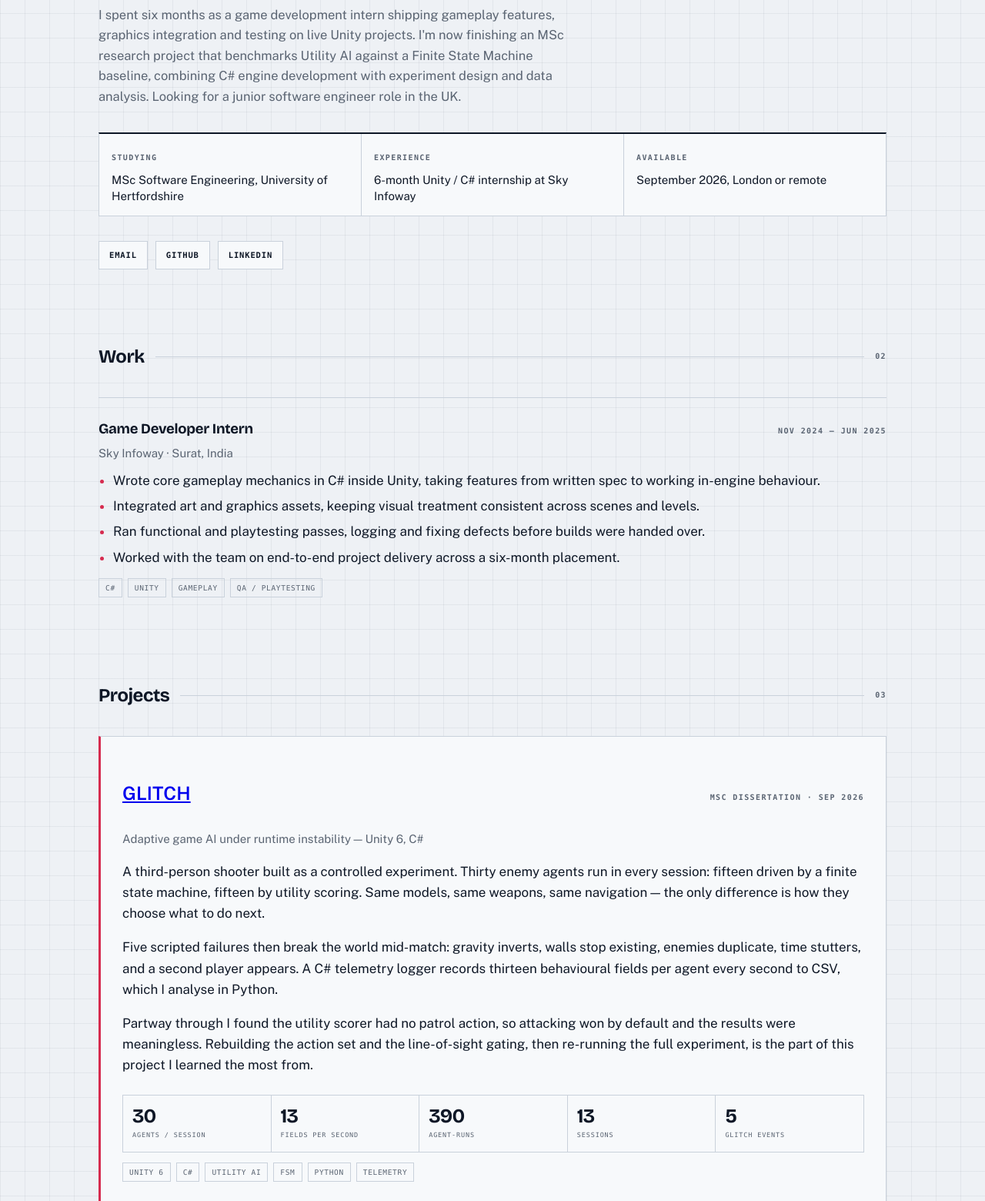
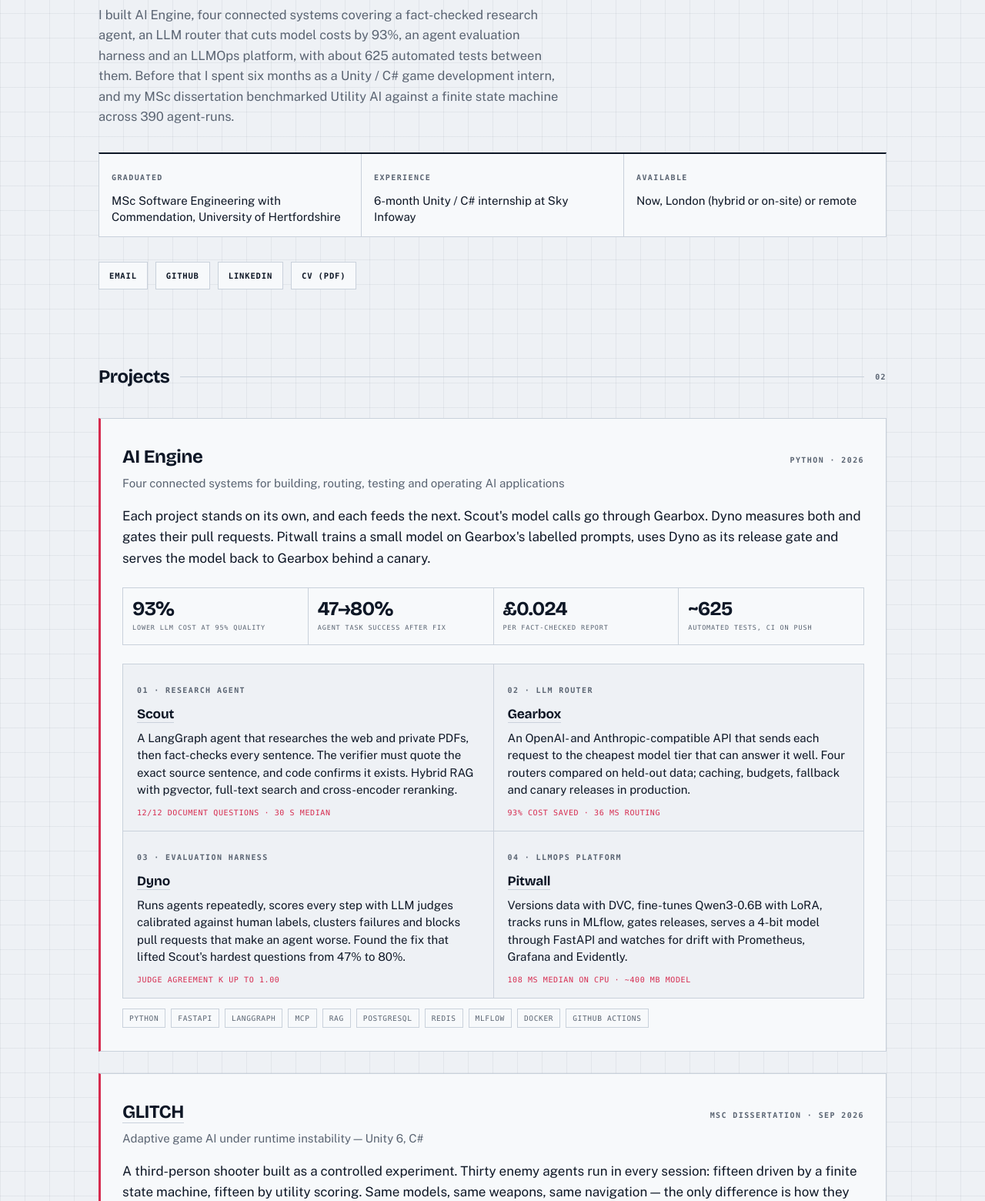
Before and after one commit to Utsav0706/Utsav0706.github.io, a plain HTML site: page index.html in a window 1280 px wide. Shown: the part 463-2023 px from the top of the page at 77% size. Drawn offline with nearby package versions, Linux system fonts and the light colour scheme; a web font is replaced by a local one.

Commit message:
Update portfolio: add AI Engine projects, MSc Commendation and refreshed skills

```diff
--- a/index.html
+++ b/index.html
@@ -4,7 +4,7 @@
 <meta charset="utf-8">
 <meta name="viewport" content="width=device-width, initial-scale=1">
 <title>Utsav Jivani — Software Engineer</title>
-<meta name="description" content="Software engineer in London. Unity 6 and C# game systems, game AI research, full-stack development in Java, Python and PHP.">
+<meta name="description" content="Software engineer in London. AI/LLM systems in Python (agents, RAG, LLM routing, evaluation, LLMOps), Unity 6 and C# game AI, MSc Software Engineering with Commendation.">
 <link rel="preconnect" href="https://fonts.googleapis.com">
 <link rel="preconnect" href="https://fonts.gstatic.com" crossorigin>
 <link href="https://fonts.googleapis.com/css2?family=Bricolage+Grotesque:opsz,wght@12..96,500;12..96,700;12..96,800&family=Public+Sans:ital,wght@0,400;0,500;0,600;1,400&family=Martian+Mono:wght@400;600&display=swap" rel="stylesheet">
@@ -117,9 +117,9 @@ section{padding:82px 0 0}
 .entry{padding:26px 0;border-top:1px solid var(--line)}
 .entry:first-of-type{border-top:1.5px solid var(--ink)}
 .entry-head{display:flex;justify-content:space-between;gap:18px;align-items:baseline;flex-wrap:wrap;margin-bottom:4px}
-.entry h3{font-family:var(--display);font-weight:700;font-size:1.16rem;letter-spacing:-.015em;margin:0}
-.entry h3 a{color:inherit;text-decoration:none;border-bottom:1.5px solid var(--line);transition:border-color .18s}
-.entry h3 a:hover,.entry h3 a:focus-visible{border-color:var(--signal)}
+.entry h3,.feature h3{font-family:var(--display);font-weight:700;font-size:1.16rem;letter-spacing:-.015em;margin:0}
+.entry h3 a,.feature h3 a{color:inherit;text-decoration:none;border-bottom:1.5px solid var(--line);transition:border-color .18s}
+.entry h3 a:hover,.entry h3 a:focus-visible,.feature h3 a:hover,.feature h3 a:focus-visible{border-color:var(--signal)}
 .role{color:var(--muted);font-size:15px;margin:0 0 10px}
 .entry ul{margin:10px 0 0;padding-left:19px}
 .entry li{margin-bottom:6px}
@@ -135,6 +135,18 @@ section{padding:82px 0 0}
 .specs b{display:block;font-family:var(--display);font-weight:700;font-size:1.6rem;line-height:1;letter-spacing:-.03em}
 .specs small{display:block;margin-top:6px;font-family:var(--mono);font-size:8.5px;letter-spacing:.1em;text-transform:uppercase;color:var(--muted)}
 @media(max-width:720px){.specs{grid-template-columns:repeat(2,1fr)}.specs div:last-child{grid-column:1/-1}}
+
+.specs.four{grid-template-columns:repeat(4,1fr)}
+@media(max-width:720px){.specs.four{grid-template-columns:repeat(2,1fr)}.specs.four div:last-child{grid-column:auto}}
+.systems{display:grid;grid-template-columns:repeat(2,1fr);gap:1px;background:var(--line);border:1px solid var(--line);margin:24px 0 4px}
+.systems div{background:var(--surface);padding:18px 18px 16px}
+.systems h4{font-family:var(--display);font-weight:700;font-size:1.08rem;letter-spacing:-.01em;margin:6px 0 6px}
+.systems h4 a{color:inherit;text-decoration:none;border-bottom:1.5px solid var(--line)}
+.systems h4 a:hover,.systems h4 a:focus-visible{border-color:var(--signal)}
+.systems p{margin:0;font-size:15px;line-height:1.5}
+.systems p.stat{margin-top:10px;font-family:var(--mono);font-size:10px;letter-spacing:.06em;text-transform:uppercase;color:var(--signal)}
+@media(max-width:720px){.systems{grid-template-columns:1fr}}
+.feature + .feature{margin-top:28px}
 
 /* ---------- skills ---------- */
 .skills{border-top:1.5px solid var(--ink)}
@@ -159,8 +171,8 @@ a:focus-visible,button:focus-visible{outline:2px solid var(--signal);outline-off
   <div class="wrap">
     <a class="mark" href="#top">UTSAV JIVANI<span>.</span></a>
     <div class="navlinks">
+      <a href="#projects">Projects</a>
       <a href="#work">Work</a>
-      <a href="#projects">Projects</a>
       <a href="#skills">Skills</a>
       <a href="#education">Education</a>
       <a href="#contact">Contact</a>
@@ -170,47 +182,70 @@ a:focus-visible,button:focus-visible{outline:2px solid var(--signal);outline-off
 
 <header id="top">
   <div class="wrap">
-    <div class="eyebrow"><span class="dot"></span><span class="label">London, UK &nbsp;·&nbsp; Open to junior software engineer roles</span></div>
+    <div class="eyebrow"><span class="dot"></span><span class="label">London, UK &nbsp;·&nbsp; Open to software &amp; AI engineer roles</span></div>
     <h1>Utsav<br>Jivani</h1>
-    <p class="lede">Software engineer building game systems in <b>Unity&nbsp;6</b> and <b>C#</b>, and full-stack applications in Java, Python and PHP.</p>
-    <p class="summary">I spent six months as a game development intern shipping gameplay features, graphics integration and testing on live Unity projects. I'm now finishing an MSc research project that benchmarks Utility AI against a Finite State Machine baseline, combining C# engine development with experiment design and data analysis. Looking for a junior software engineer role in the UK.</p>
+    <p class="lede">Software engineer building <b>AI systems in Python</b> that are tested, measured and honest about their results, with a background in <b>Unity&nbsp;6</b> and <b>C#</b>.</p>
+    <p class="summary">I built AI Engine, four connected systems covering a fact-checked research agent, an LLM router that cuts model costs by 93%, an agent evaluation harness and an LLMOps platform, with about 625 automated tests between them. Before that I spent six months as a Unity / C# game development intern, and my MSc dissertation benchmarked Utility AI against a finite state machine across 390 agent-runs.</p>
     <div class="glance">
-      <div><span class="label">Studying</span><p>MSc Software Engineering, University of Hertfordshire</p></div>
+      <div><span class="label">Graduated</span><p>MSc Software Engineering with Commendation, University of Hertfordshire</p></div>
       <div><span class="label">Experience</span><p>6-month Unity / C# internship at Sky Infoway</p></div>
-      <div><span class="label">Available</span><p>September 2026, London or remote</p></div>
+      <div><span class="label">Available</span><p>Now, London (hybrid or on-site) or remote</p></div>
     </div>
     <div class="meta">
       <a href="mailto:utsavjivani.07@gmail.com">Email</a>
       <a href="https://github.com/Utsav0706" target="_blank" rel="noopener">GitHub</a>
       <a href="https://www.linkedin.com/in/utsavjivani07" target="_blank" rel="noopener">LinkedIn</a>
+      <a href="Utsav_Jivani_CV.pdf" target="_blank" rel="noopener">CV (PDF)</a>
     </div>
   </div>
 </header>
 
-<section id="work">
-  <div class="wrap">
-    <div class="shead"><h2>Work</h2><div class="rule"></div><span class="label">02</span></div>
-
-    <div class="entry">
-      <div class="entry-head">
-        <h3>Game Developer Intern</h3>
-        <span class="label">Nov 2024 — Jun 2025</span>
-      </div>
-      <p class="role">Sky Infoway · Surat, India</p>
-      <ul>
-        <li>Wrote core gameplay mechanics in C# inside Unity, taking features from written spec to working in-engine behaviour.</li>
-        <li>Integrated art and graphics assets, keeping visual treatment consistent across scenes and levels.</li>
-        <li>Ran functional and playtesting passes, logging and fixing defects before builds were handed over.</li>
-        <li>Worked with the team on end-to-end project delivery across a six-month placement.</li>
-      </ul>
-      <div class="tags"><b>C#</b><b>Unity</b><b>Gameplay</b><b>QA / Playtesting</b></div>
-    </div>
-  </div>
-</section>
 
 <section id="projects">
   <div class="wrap">
-    <div class="shead"><h2>Projects</h2><div class="rule"></div><span class="label">03</span></div>
+    <div class="shead"><h2>Projects</h2><div class="rule"></div><span class="label">02</span></div>
+
+    <div class="feature">
+      <div class="entry-head">
+        <h3>AI Engine</h3>
+        <span class="label">Python · 2026</span>
+      </div>
+      <p class="role">Four connected systems for building, routing, testing and operating AI applications</p>
+      <p>Each project stands on its own, and each feeds the next. Scout's model calls go through Gearbox. Dyno measures both and gates their pull requests. Pitwall trains a small model on Gearbox's labelled prompts, uses Dyno as its release gate and serves the model back to Gearbox behind a canary.</p>
+      <div class="specs four">
+        <div><b>93%</b><small>Lower LLM cost at 95% quality</small></div>
+        <div><b>47&rarr;80%</b><small>Agent task success after fix</small></div>
+        <div><b>£0.024</b><small>Per fact-checked report</small></div>
+        <div><b>~625</b><small>Automated tests, CI on push</small></div>
+      </div>
+      <div class="systems">
+        <div>
+          <span class="label">01 · Research agent</span>
+          <h4><a href="https://github.com/Utsav0706/scout" target="_blank" rel="noopener">Scout</a></h4>
+          <p>A LangGraph agent that researches the web and private PDFs, then fact-checks every sentence. The verifier must quote the exact source sentence, and code confirms it exists. Hybrid RAG with pgvector, full-text search and cross-encoder reranking.</p>
+          <p class="stat">12/12 document questions · 30 s median</p>
+        </div>
+        <div>
+          <span class="label">02 · LLM router</span>
+          <h4><a href="https://github.com/Utsav0706/gearbox" target="_blank" rel="noopener">Gearbox</a></h4>
+          <p>An OpenAI- and Anthropic-compatible API that sends each request to the cheapest model tier that can answer it well. Four routers compared on held-out data; caching, budgets, fallback and canary releases in production.</p>
+          <p class="stat">93% cost saved · 36 ms routing</p>
+        </div>
+        <div>
+          <span class="label">03 · Evaluation harness</span>
+          <h4><a href="https://github.com/Utsav0706/dyno" target="_blank" rel="noopener">Dyno</a></h4>
+          <p>Runs agents repeatedly, scores every step with LLM judges calibrated against human labels, clusters failures and blocks pull requests that make an agent worse. Found the fix that lifted Scout's hardest questions from 47% to 80%.</p>
+          <p class="stat">Judge agreement κ up to 1.00</p>
+        </div>
+        <div>
+          <span class="label">04 · LLMOps platform</span>
+          <h4><a href="https://github.com/Utsav0706/pitwall" target="_blank" rel="noopener">Pitwall</a></h4>
+          <p>Versions data with DVC, fine-tunes Qwen3-0.6B with LoRA, tracks runs in MLflow, gates releases, serves a 4-bit model through FastAPI and watches for drift with Prometheus, Grafana and Evidently.</p>
+          <p class="stat">108 ms median on CPU · ~400 MB model</p>
+        </div>
+      </div>
+      <div class="tags"><b>Python</b><b>FastAPI</b><b>LangGraph</b><b>MCP</b><b>RAG</b><b>PostgreSQL</b><b>Redis</b><b>MLflow</b><b>Docker</b><b>GitHub Actions</b></div>
+    </div>
 
     <div class="feature">
       <div class="entry-head">
@@ -245,7 +280,7 @@ a:focus-visible,button:focus-visible{outline:2px solid var(--signal);outline-off
         <span><i style="background:#7E8CA0"></i>FSM baseline</span>
         <span><i style="background:transparent;border-top:1.5px dashed #C9D1DB"></i>Glitch event</span>
       </div>
-      <figcaption class="caption">From my MSc dissertation. Thirty enemy agents share identical bodies and differ only in how they decide. Each dashed line is a scripted failure of the game world. The utility-driven agents keep finding new actions; the state machine keeps doing what it always did.</figcaption>
+      <figcaption class="caption">An illustrative sketch of the finding from my MSc dissertation (not plotted point by point from the CSVs). Thirty enemy agents share identical bodies and differ only in how they decide. Each dashed line is a scripted failure of the game world. The utility-driven agents keep finding new actions; the state machine keeps doing what it always did.</figcaption>
     </figure>
 
     </div>
@@ -297,15 +332,38 @@ a:focus-visible,button:focus-visible{outline:2px solid var(--signal);outline-off
   </div>
 </section>
 
+<section id="work">
+  <div class="wrap">
+    <div class="shead"><h2>Work</h2><div class="rule"></div><span class="label">03</span></div>
+
+    <div class="entry">
+      <div class="entry-head">
+        <h3>Game Developer Intern</h3>
+        <span class="label">Nov 2024 — Jun 2025</span>
+      </div>
+      <p class="role">Sky Infoway · Surat, India</p>
+      <ul>
+        <li>Wrote core gameplay mechanics in C# inside Unity, taking features from written spec to working in-engine behaviour.</li>
+        <li>Integrated art and graphics assets, keeping visual treatment consistent across scenes and levels.</li>
+        <li>Ran functional and playtesting passes, logging and fixing defects before builds were handed over.</li>
+        <li>Worked with the team on end-to-end project delivery across a six-month placement.</li>
+      </ul>
+      <div class="tags"><b>C#</b><b>Unity</b><b>Gameplay</b><b>QA / Playtesting</b></div>
+    </div>
+  </div>
+</section>
+
 <section id="skills">
   <div class="wrap">
     <div class="shead"><h2>Skills</h2><div class="rule"></div><span class="label">04</span></div>
     <div class="skills">
-      <div class="srow"><span class="label">Languages</span><p>C#, Python, Java, PHP, C++, SQL, HTML, CSS</p></div>
-      <div class="srow"><span class="label">Engines &amp; frameworks</span><p>Unity 6, ASP.NET, .NET, Android SDK</p></div>
-      <div class="srow"><span class="label">Databases</span><p>MySQL, Oracle, SQL Server, phpMyAdmin, XAMPP</p></div>
-      <div class="srow"><span class="label">Tools</span><p>Visual Studio, PyCharm, NetBeans, Android Studio, Git, GitHub, Unity Editor</p></div>
-      <div class="srow"><span class="label">Concepts</span><p>Object-oriented programming, data structures and algorithms, game AI (utility scoring, finite state machines), UML design, relational database design, unit testing, version control</p></div>
+      <div class="srow"><span class="label">Languages</span><p>Python, C#, Java, SQL, C++, PHP, HTML, CSS</p></div>
+      <div class="srow"><span class="label">AI &amp; LLM</span><p>LLM agents, LangGraph, Model Context Protocol (MCP), RAG, LiteLLM, Anthropic API, prompt engineering, LLM-as-judge evaluation, fine-tuning (LoRA, PEFT), Hugging Face Transformers, Ollama</p></div>
+      <div class="srow"><span class="label">Machine learning</span><p>scikit-learn, sentence-transformers, embeddings, vector search (pgvector), cross-encoder reranking, clustering, GGUF quantisation</p></div>
+      <div class="srow"><span class="label">Backend &amp; data</span><p>FastAPI, REST APIs, ASP.NET, .NET, PostgreSQL, MySQL, SQL Server, SQLite, Redis, SQLAlchemy, Alembic, Pydantic</p></div>
+      <div class="srow"><span class="label">MLOps &amp; DevOps</span><p>Docker, GitHub Actions, CI/CD, MLflow, DVC, Evidently, Prometheus, Grafana, OpenTelemetry, Langfuse, Git, Linux</p></div>
+      <div class="srow"><span class="label">Games</span><p>Unity 6, C#, game AI (utility scoring, finite state machines), gameplay systems, playtesting</p></div>
+      <div class="srow"><span class="label">Concepts</span><p>Object-oriented programming, data structures and algorithms, unit and integration testing, UML design, relational database design, Agile</p></div>
       <div class="srow"><span class="label">Training</span><p>100 Days of Code: Complete Python Pro Bootcamp (Udemy) · Web 3.0 &amp; Blockchain workshop, co-organised · Django workshop, co-organised</p></div>
       <div class="srow"><span class="label">Volunteering</span><p>National Service Scheme (NSS) — multiple certifications for community programmes, team participation and social work</p></div>
       <div class="srow"><span class="label">Languages spoken</span><p>English, Hindi, Gujarati</p></div>
@@ -319,12 +377,12 @@ a:focus-visible,button:focus-visible{outline:2px solid var(--signal);outline-off
 
     <div class="entry">
       <div class="entry-head">
-        <h3>MSc Software Engineering</h3>
+        <h3>MSc Software Engineering, with Commendation</h3>
         <span class="label">Sep 2025 — Sep 2026</span>
       </div>
       <p class="role">University of Hertfordshire · Hatfield, UK</p>
       <ul>
-        <li>Dissertation: GLITCH — comparing utility-driven and state-machine agents under runtime instability in Unity 6.</li>
+        <li>Dissertation: GLITCH, comparing utility-driven and state-machine agents under runtime instability in Unity 6.</li>
       </ul>
     </div>
 
@@ -333,7 +391,7 @@ a:focus-visible,button:focus-visible{outline:2px solid var(--signal);outline-off
         <h3>BSc Information Technology</h3>
         <span class="label">Aug 2022 — Jun 2025</span>
       </div>
-      <p class="role">Sarvajanik University · Surat, India — SGPA 9.43 / 10</p>
+      <p class="role">Sarvajanik University · Surat, India · First Class with Distinction, CGPA 9.43 / 10</p>
       <ul>
         <li>Programming, software development, database systems and emerging technologies.</li>
       </ul>
@@ -344,16 +402,17 @@ a:focus-visible,button:focus-visible{outline:2px solid var(--signal);outline-off
 <footer id="contact">
   <div class="wrap">
     <span class="label">Contact — 06</span>
-    <h2>Looking for a junior<br>software engineering role.</h2>
-    <p>Based in London, graduating September 2026. If you're hiring, or you just want to argue about whether utility scoring beats behaviour trees, get in touch.</p>
+    <h2>Looking for a software<br>or AI engineering role.</h2>
+    <p>Based in London and available now. If you're hiring, or you just want to argue about LLM routing or whether utility scoring beats behaviour trees, get in touch.</p>
     <div class="meta">
       <a href="mailto:utsavjivani.07@gmail.com">utsavjivani.07@gmail.com</a>
       <a href="https://github.com/Utsav0706" target="_blank" rel="noopener">GitHub</a>
       <a href="https://www.linkedin.com/in/utsavjivani07" target="_blank" rel="noopener">LinkedIn</a>
+      <a href="Utsav_Jivani_CV.pdf" target="_blank" rel="noopener">CV (PDF)</a>
     </div>
     <div class="colophon">
       <span class="label">© 2026 Utsav Jivani</span>
-      <span class="label">Fig. 1 plots real session data</span>
+      <span class="label">Fig. 1 is an illustrative sketch of the dissertation result</span>
     </div>
   </div>
 </footer>
```
Also changed, not shown: 1 other file.
